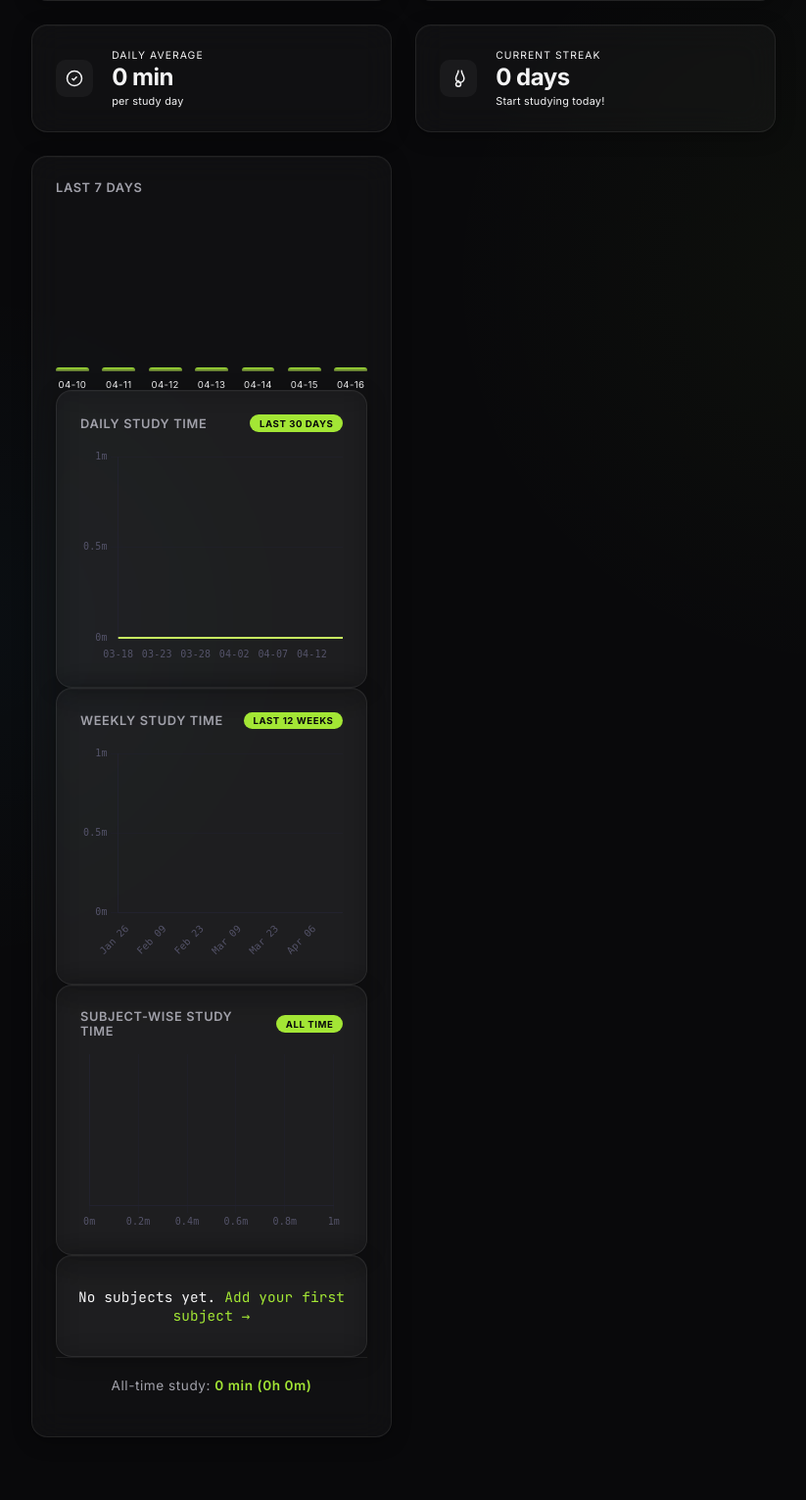
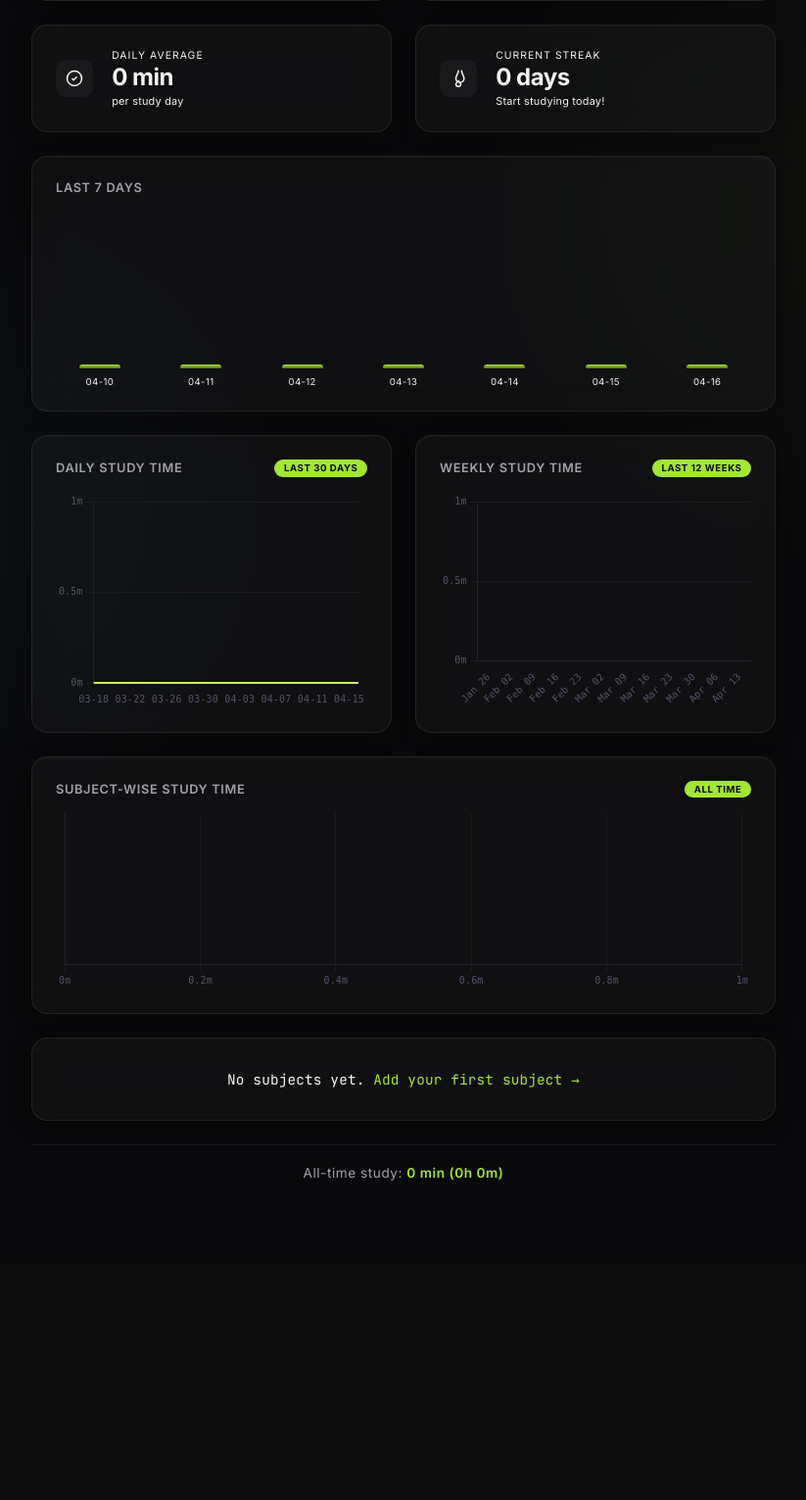
Before and after one commit to engrfayyazabbas/study_tracker, a Flask app: page /dashboard in a window 1280 px wide. Shown: the part 253-1784 px from the top of the page at 98% size, without its empty margins (228-1051 px from the left). After the commit the page ends 1458 px from the top, so only its background shows below. Run offline with Flask 3, Linux system fonts and the light colour scheme; data that the repository does not hold is empty.

Commit message:
Fix UI bug: Correct dashboard weekly container structure and size, document layout rules

```diff
--- a/static/dashboard.css
+++ b/static/dashboard.css
@@ -92,6 +92,12 @@
 }
 
 /* ── Week chart ──────────────────────────────────────────────────────────── */
+.week-section {
+  display: flex;
+  flex-direction: column;
+  gap: 1rem;
+}
+
 .week-section h2,
 .chart-card h2,
 #topSubject h2,
@@ -101,7 +107,7 @@
   letter-spacing: 0.05em;
   text-transform: uppercase;
   color: var(--text-muted);
-  margin-bottom: 1.2rem;
+  margin-bottom: 0;
   font-weight: 600;
 }
 
@@ -110,6 +116,7 @@
   gap: 0.85rem;
   align-items: flex-end;
   height: 180px;
+  width: 100%;
 }
 
 /* ── Charts section ──────────────────────────────────────────────────────── */
--- a/templates/dashboard.html
+++ b/templates/dashboard.html
@@ -87,7 +87,7 @@
       </div>
 
     <!-- ── Weekly Activity Chart ────────────────────────────────────────── -->
-    <div class="bento-card week-section" id="weekSection">
+    <div class="bento-card week-section col-span-2" id="weekSection">
       <h2>Last 7 Days</h2>
       <div class="week-chart" id="weekChart">
         {% set max_mins = week | map(attribute='mins') | max %}
@@ -106,6 +106,8 @@
           </div>
         {% endfor %}
       </div>
+    </div>
+
     <!-- ── Charts Section ──────────────────────────────────────────────── -->
 
       <!-- Daily Study Time (Line Chart) -->
```
Also changed, not shown: CLAUDE.md (+10 -0 lines).
